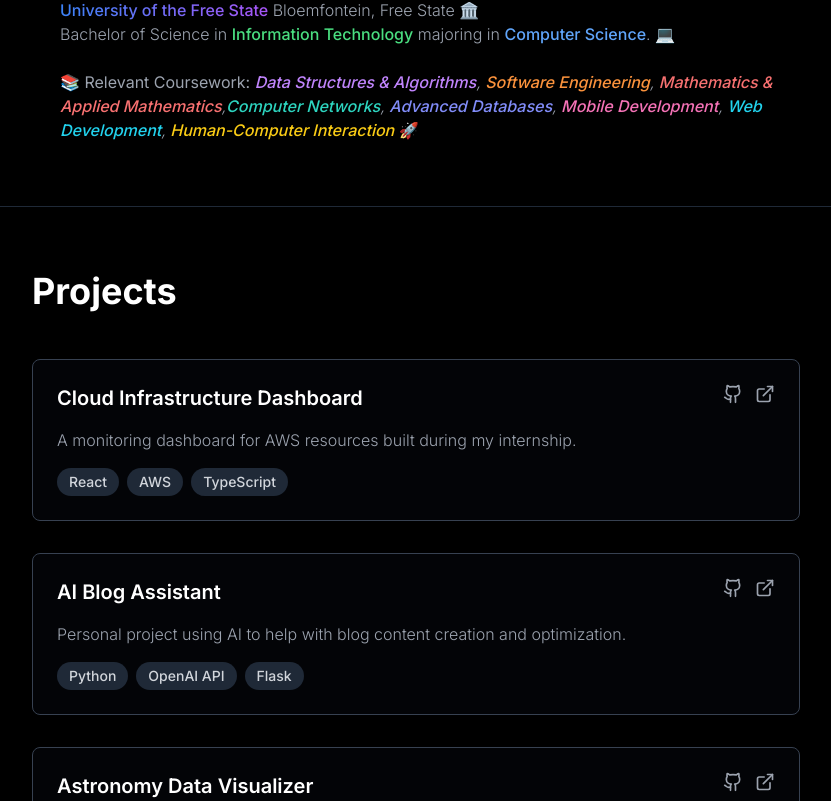
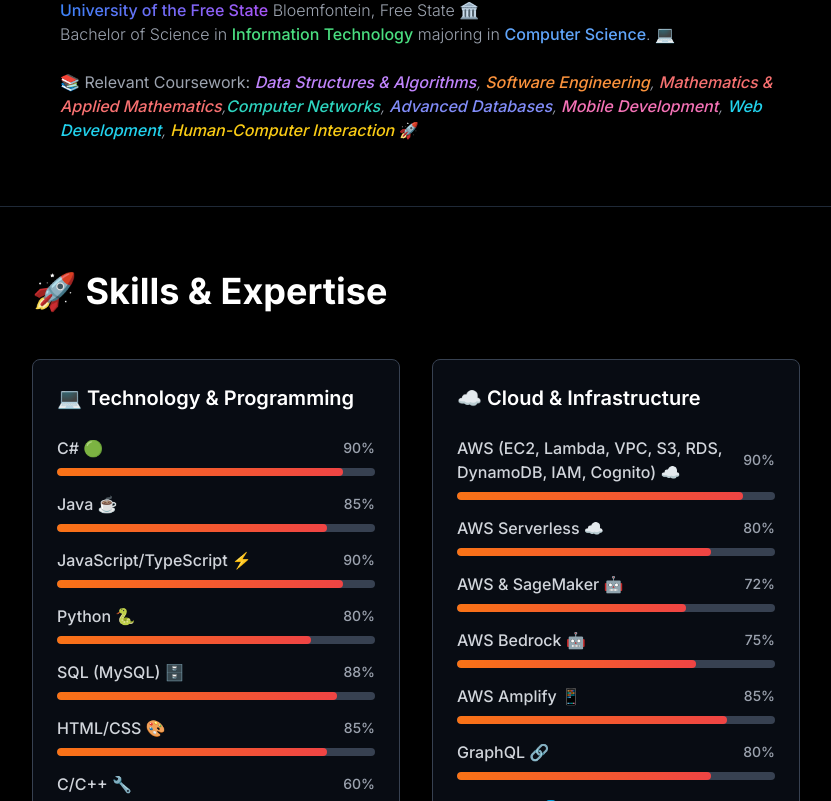
Before and after one commit to Feizel/personal_portfolio, a React (Vite) app: page / in a window 1280 px wide. Shown: the part 1999-2800 px from the top of the page, without its empty margins (56-887 px from the left). Built offline with nearby package versions, Linux system fonts and the light colour scheme.

Commit message:
Added the skills section, needs a little more work

```diff
--- a/src/App.tsx
+++ b/src/App.tsx
@@ -3,6 +3,7 @@
 import Hero from './components/Hero';
 import About from './components/About';
 import Experience from './components/Experience';
+import Skills from './components/Skills';
 import Projects from './components/Projects';
 import Blog from './components/Blog';
 import Footer from './components/Footer';
@@ -55,6 +56,7 @@
         <Hero />
         <About />
         <Experience />
+        <Skills />
         <Projects />
       </main>
       <Footer />
--- a/src/components/About.tsx
+++ b/src/components/About.tsx
@@ -13,8 +13,8 @@
             <p>
               🎓 I'm a recent graduate currently interning at <span className="text-orange-500 dark:text-orange-400 font-medium">Amazon Web Services</span>, where I'm immersing myself in cloud computing
               technologies ☁️. My journey into the world of technology began with a passion for coding 💻, where I honed my skills and
-              learning from industry leaders. My passion sits at the crossroads of <span className="bg-gradient-to-r from-orange-500 to-red-500 bg-clip-text text-transparent font-medium">technology</span>, <span className="bg-gradient-to-r from-blue-500 to-purple-500 bg-clip-text text-transparent font-medium">artificial intelligence</span>, and
-              <span className="bg-gradient-to-r from-green-500 to-teal-500 bg-clip-text text-transparent font-medium">business strategy</span>, driving me to build solutions that create meaningful impact ✨.
+              learning from industry leaders. My passion sits at the crossroads of <span className="bg-gradient-to-r from-orange-500 to-red-500 bg-clip-text text-transparent font-medium">technology</span>, <span className="bg-gradient-to-r from-blue-500 to-purple-500 bg-clip-text text-transparent font-medium">artificial intelligence</span>,
+              and <span className="bg-gradient-to-r from-green-500 to-teal-500 bg-clip-text text-transparent font-medium">business strategy</span>, driving me to build solutions that create meaningful impact.
             </p>
 
             <p>
@@ -25,7 +25,7 @@
 
             <p>
               I am fueled by the energy of connecting with visionary technologists 🤝, sparking bold ideas 💡,
-              and teaming up on projects that don't just break the mold—they reinvent it, reaching for new horizons
+              and teaming up on projects that don't just break the mold, but reinvent it, reaching for new horizons
               beyond the imaginable 🌌.
             </p>
           </div>
--- a/src/components/Skills.tsx
+++ b/src/components/Skills.tsx
@@ -3,73 +3,91 @@
 const Skills = () => {
   const skillCategories = [
     {
-      title: 'Technology & Programming',
+      title: '💻 Technology & Programming',
+      emoji: '💻',
       skills: [
-        { name: 'Python', level: 95 },
-        { name: 'JavaScript/TypeScript', level: 90 },
-        { name: 'React/Next.js', level: 88 },
-        { name: 'Node.js', level: 85 },
-        { name: 'SQL/NoSQL Databases', level: 90 }
+        { name: 'C# 🟢', level: 90 },
+        { name: 'Java ☕', level: 85 },
+        { name: 'JavaScript/TypeScript ⚡', level: 90 },
+        { name: 'Python 🐍', level: 80 },
+        { name: 'SQL (MySQL) 🗄️', level: 88 },
+        { name: 'HTML/CSS 🎨', level: 85 },
+        { name: 'C/C++ 🔧', level: 60 }
       ]
     },
     {
-      title: 'AI & Machine Learning',
+      title: '☁️ Cloud & Infrastructure',
+      emoji: '☁️',
       skills: [
-        { name: 'Machine Learning', level: 92 },
-        { name: 'Deep Learning', level: 88 },
-        { name: 'Natural Language Processing', level: 85 },
-        { name: 'Computer Vision', level: 80 },
-        { name: 'MLOps', level: 85 }
+        { name: 'AWS (EC2, Lambda, VPC, S3, RDS, DynamoDB, IAM, Cognito) ☁️', level: 90 },
+        { name: 'AWS Serverless ☁️', level: 80 },
+        { name: 'AWS & SageMaker 🤖', level: 72 },
+        { name: 'AWS Bedrock 🤖', level: 75 },
+        { name: 'AWS Amplify 📱', level: 85 },
+        { name: 'GraphQL 🔗', level: 80 },
+        { name: 'REST APIs 🌐', level: 85 }
       ]
     },
     {
-      title: 'Cloud & Infrastructure',
+      title: '📱 Frameworks & Tools',
+      emoji: '🛠️',
       skills: [
-        { name: 'AWS', level: 90 },
-        { name: 'Azure', level: 85 },
-        { name: 'Google Cloud Platform', level: 82 },
-        { name: 'Docker/Kubernetes', level: 88 },
-        { name: 'CI/CD', level: 87 }
+        { name: 'React ⚛️', level: 88 },
+        { name: '.NET Core / ASP.NET ⚙️', level: 85 },
+        { name: 'Entity Framework 📊', level: 80 },
+        { name: 'Firebase 🔥', level: 75 },
+        { name: 'Material-UI 🎨', level: 75 },
+        { name: 'Android SDK 🤖', level: 70 },
+        { name: 'Developer Tools (Git, VS Code, IntelliJ, Android Studio) 🛠️', level: 88 }
       ]
     },
     {
-      title: 'Business & Strategy',
+      title: '🧠 Concepts & Soft Skills',
+      emoji: '🧠',
       skills: [
-        { name: 'Product Strategy', level: 88 },
-        { name: 'Project Management', level: 92 },
-        { name: 'Business Analysis', level: 85 },
-        { name: 'Team Leadership', level: 90 },
-        { name: 'Stakeholder Management', level: 88 }
+        { name: 'Data Structures & Algorithms 📚', level: 85 },
+        { name: 'Object-Oriented Programming 🔄', level: 90 },
+        { name: 'Serverless Architecture 🌩️', level: 80 },
+        { name: 'API Design & Development ⚙️', level: 85 },
+        { name: 'Problem-solving & Critical Thinking 💡', level: 90 },
+        { name: 'Effective Communication 🗣️', level: 88 },
+        { name: 'Collaborative Teamwork 🤝', level: 90 },
+        { name: 'Rapid Learning & Adaptability 🚀', level: 92 },
+        { name: 'Time Management ⏰', level: 90 }
       ]
     }
   ];
 
   return (
-    <section id="skills" className="py-20 bg-gray-50">
-      <div className="max-w-7xl mx-auto px-4 sm:px-6 lg:px-8">
-        <div className="text-center mb-16">
-          <h2 className="text-4xl md:text-5xl font-bold text-gray-900 mb-6">
-            My <span className="bg-gradient-to-r from-teal-500 to-blue-600 bg-clip-text text-transparent">Skills</span>
+    <section className="py-16 border-t border-gray-100 dark:border-gray-800">
+      <div className="max-w-6xl mx-auto px-6">
+        <div className="max-w-3xl">
+          <h2 className="text-3xl md:text-4xl font-bold text-gray-900 dark:text-white mb-12 dark:hover:text-orange-400 dark:hover:drop-shadow-[0_0_10px_rgba(249,115,22,0.6)] transition-all duration-300 cursor-default">
+            🚀 Skills & Expertise
           </h2>
-          <p className="text-xl text-gray-600 max-w-3xl mx-auto">
-            A comprehensive overview of my technical expertise and professional capabilities
-          </p>
+
+          <div className="grid grid-cols-1 md:grid-cols-2 gap-8">
+            {skillCategories.map((category, categoryIndex) => (
+              <div key={categoryIndex} className="group">
+                <div className="bg-white dark:bg-gray-900/50 rounded-lg p-6 border border-gray-200 dark:border-gray-700 hover:border-orange-300 dark:hover:border-orange-500/50 transition-all duration-300 hover:shadow-lg dark:hover:shadow-orange-500/10">
+                  <h3 className="text-xl font-semibold text-gray-900 dark:text-white mb-6 group-hover:text-orange-500 dark:group-hover:text-orange-400 transition-all duration-300">
+                    {category.title}
+                  </h3>
+
+                  <div className="space-y-4">
+                    {category.skills.map((skill, skillIndex) => (
+                      <div key={skillIndex} className="group/skill">
+                        <div className="flex justify-between items-center mb-2">
+                          <span className="text-gray-700 dark:text-gray-300 font-medium group-hover/skill:text-orange-500 dark:group-hover/skill:text-orange-400 transition-all duration-300">
+                            {skill.name}
+                          </span>
+                          <span className="text-sm text-gray-500 dark:text-gray-400 font-medium">
+                            {skill.level}%
+                          </span>
                         </div>
-
-        <div className="grid grid-cols-1 lg:grid-cols-2 gap-8">
-          {skillCategories.map((category, categoryIndex) => (
-            <div key={categoryIndex} className="bg-white rounded-2xl p-8 shadow-lg">
-              <h3 className="text-2xl font-bold text-gray-900 mb-6">{category.title}</h3>
-              <div className="space-y-6">
-                {category.skills.map((skill, skillIndex) => (
-                  <div key={skillIndex}>
-                    <div className="flex justify-between items-center mb-2">
-                      <span className="text-gray-700 font-medium">{skill.name}</span>
-                      <span className="text-sm text-gray-500">{skill.level}%</span>
-                    </div>
-                    <div className="w-full bg-gray-200 rounded-full h-2">
+                        <div className="w-full bg-gray-200 dark:bg-gray-700 rounded-full h-2 overflow-hidden">
                           <div
-                        className="bg-gradient-to-r from-teal-500 to-blue-600 h-2 rounded-full transition-all duration-1000"
+                            className="bg-gradient-to-r from-orange-500 to-red-500 h-2 rounded-full transition-all duration-1000 ease-out hover:shadow-md hover:shadow-orange-500/50"
                             style={{ width: `${skill.level}%` }}
                           ></div>
                         </div>
@@ -77,7 +95,9 @@
                     ))}
                   </div>
                 </div>
+              </div>
             ))}
+          </div>
         </div>
       </div>
     </section>
```
Lines whose indentation alone changed are shown as unchanged.
